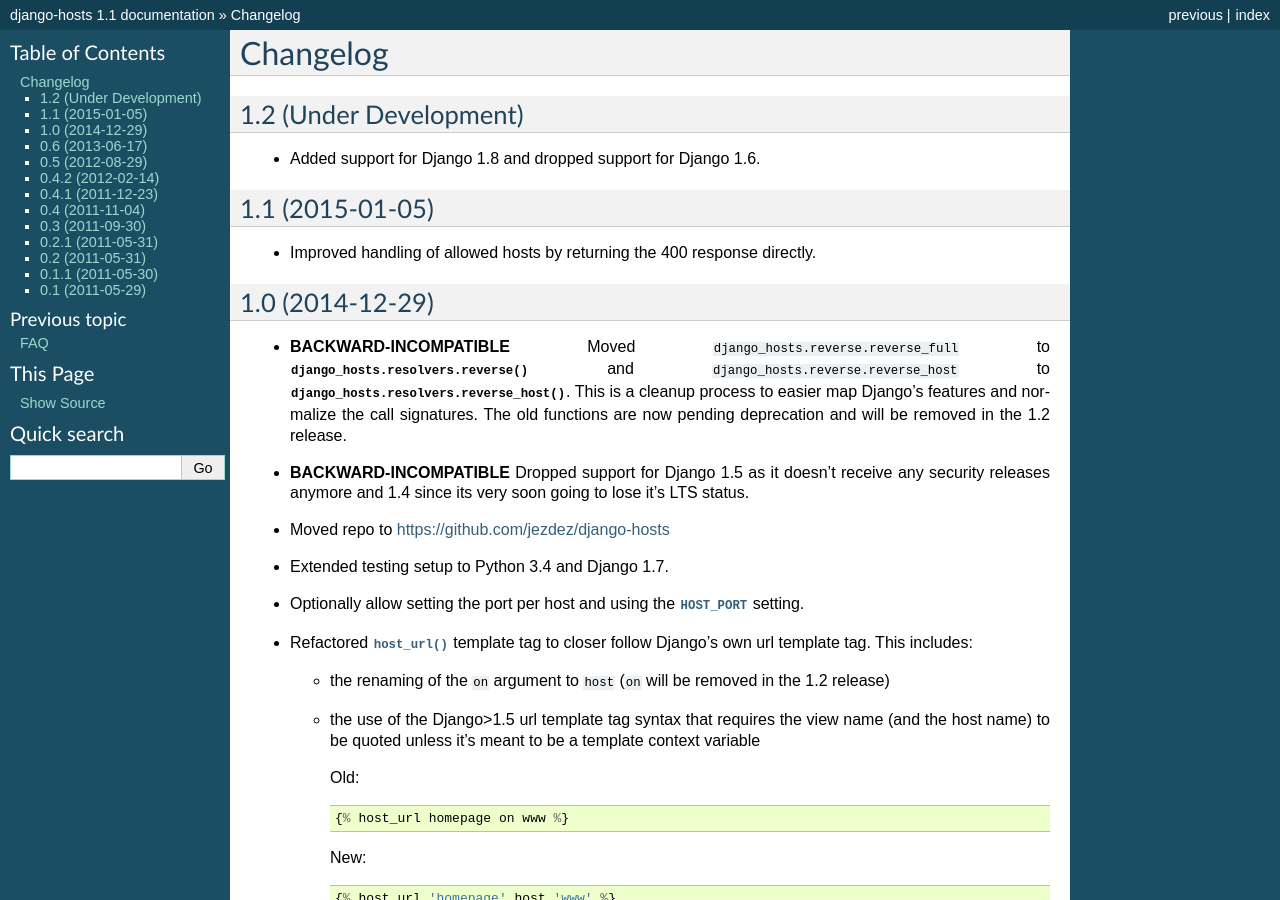
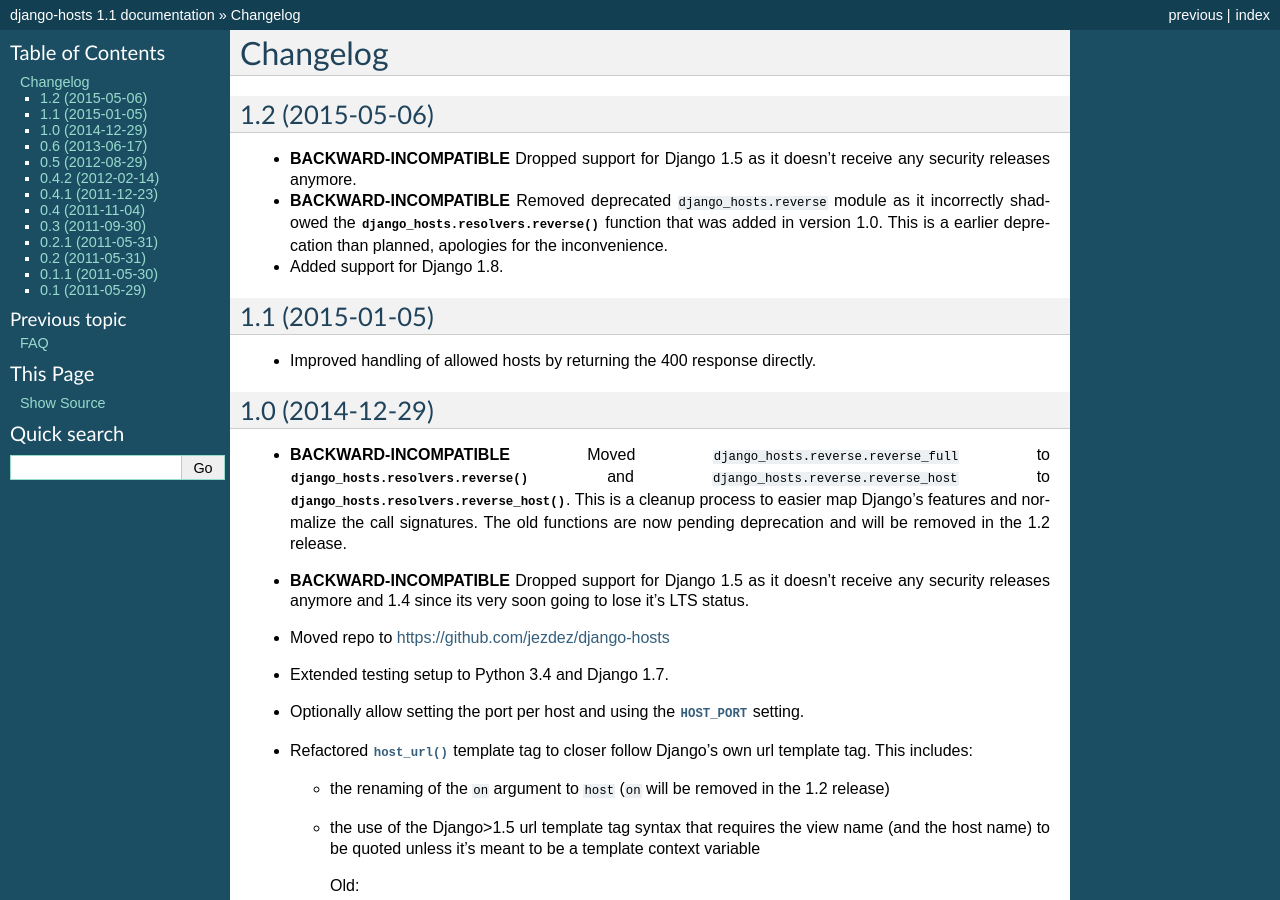
Before and after one commit to jazzband/django-hosts, a Sphinx documentation site: the page built from docs/changelog.rst, in a window 1280 px wide and 900 px high. Built offline with Sphinx 7.4.7, drawn with Linux system fonts in a browser that asks for light colours.

Commit message:
Updated changelog.

```diff
--- a/docs/changelog.rst
+++ b/docs/changelog.rst
@@ -1,10 +1,18 @@
 Changelog
 =========
 
-1.2 (Under Development)
------------------------
+1.2 (2015-05-06)
+----------------
 
-- Added support for Django 1.8 and dropped support for Django 1.6.
+- **BACKWARD-INCOMPATIBLE** Dropped support for Django 1.5 as it doesn't
+  receive any security releases anymore.
+
+- **BACKWARD-INCOMPATIBLE** Removed deprecated ``django_hosts.reverse``
+  module as it incorrectly shadowed the :func:`django_hosts.resolvers.reverse`
+  function that was added in version 1.0. This is a earlier deprecation than
+  planned, apologies for the inconvenience.
+
+- Added support for Django 1.8.
 
 1.1 (2015-01-05)
 ----------------
```
